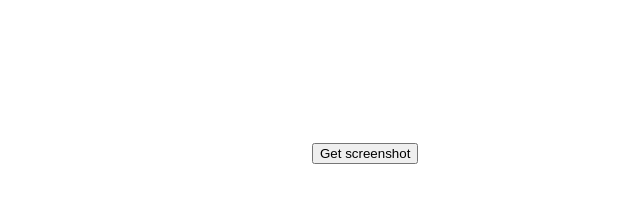
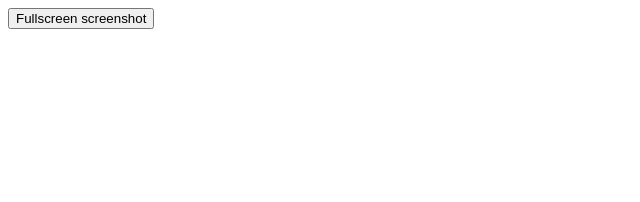
Before and after one commit to huy-hng/FoE_bot, an Electron app: page electron/index.html in a window 1280 px wide. Shown: the whole page, without its empty margins (0-640 px from the left). Drawn offline with Linux system fonts and the light colour scheme.

Commit message:
added foe webview and changed button type

```diff
--- a/electron/index.html
+++ b/electron/index.html
@@ -6,10 +6,18 @@
     <link rel="stylesheet" href="styles.css" />
   </head>
   <body>
+    <!-- <button id="button">Get screenshot</button> -->
+    <input id="button" value="Fullscreen screenshot" type="button" />
+
+    <webview
+      id="foo"
+      src="https://de0.forgeofempires.com/page/"
+      style="display:inline-flex; width:1280px; height:720px"
+    ></webview>
+
+    <img id="img" />
     <video id="video"></video>
-    <button id="button">Get screenshot</button>
-    <img id="img" />
-    <ol id="olFrames"></ol>
+
     <script src="screenshot.js"></script>
     <script>
       document
--- a/electron/package.json
+++ b/electron/package.json
@@ -7,5 +7,8 @@
   },
   "devDependencies": {
     "electron": "^5.0.2"
+  },
+  "dependencies": {
+    "python-shell": "^1.0.7"
   }
 }
```
Also changed, not shown: 1 other file.
